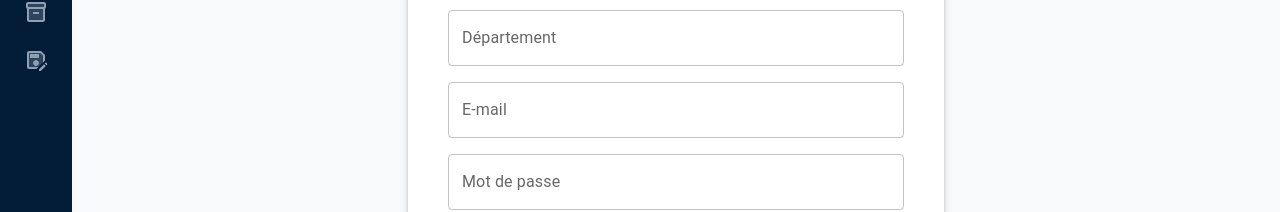
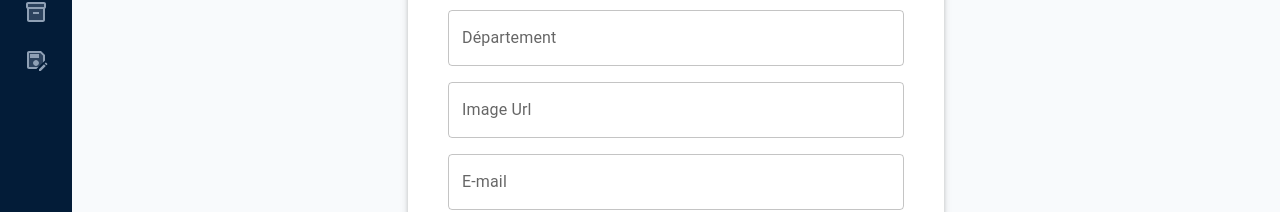
Before and after one commit to EtienneA20/FishKeeper, a Next.js app in the folder fishkeeper/: page /login in a window 1280 px wide. Both pictures are taken after a click on the button "CRÉER UN COMPTE". Shown: the part 405-617 px from the top of the page. Built offline with nearby package versions, Linux system fonts and the light colour scheme; no server answers.

Commit message:
feat: add imageUrl field to registration and login forms

```diff
--- a/fishkeeper/actions/auth.controller.ts
+++ b/fishkeeper/actions/auth.controller.ts
@@ -9,13 +9,14 @@ export interface RegisterInput {
     email: string;
     departement: string;
     password: string;
+    imageUrl: string;
 }
 
 export async function registerUser(input: RegisterInput): Promise<void> {
     const name = input.name.trim();
     const email = input.email.trim().toLowerCase();
     const departement = input.departement.trim();
-
+    const imageUrl = input.imageUrl.trim();
     if (name.length < 2 || !email.includes('@') || departement.length < 2) {
         throw new Error('Les informations du compte sont invalides.');
     }
@@ -32,6 +33,6 @@ export async function registerUser(input: RegisterInput): Promise<void> {
     const password = await hash(input.password, 12);
 
     await prisma.user.create({
-        data: { name, email, departement, password, role: EROLE.USER },
+        data: { name, email, departement, password, imageUrl, role: EROLE.USER },
     });
 }
--- a/fishkeeper/app/login/page.tsx
+++ b/fishkeeper/app/login/page.tsx
@@ -26,6 +26,7 @@ export default function LoginPage(): React.JSX.Element {
                     email: values.email,
                     departement: values.departement,
                     password: values.password,
+                    imageUrl: values.imageUrl,
                 });
             }
 
--- a/fishkeeper/components/sideBar/AppSidebar.tsx
+++ b/fishkeeper/components/sideBar/AppSidebar.tsx
@@ -16,8 +16,6 @@ import SaveAsTwoToneIcon from '@mui/icons-material/SaveAsTwoTone';
 import Inventory2TwoToneIcon from '@mui/icons-material/Inventory2TwoTone';
 import SidebarItem from './SidebarItem';
 
-const OPEN_WIDTH = '14.5rem';
-const CLOSE_WIDTH = '4.5rem';
 const SIDEBAR_STORAGE_KEY = 'sidebar_open';
 const SIDEBAR_CHANGE_EVENT = 'sidebar-preference-change';
 const NAV_ITEMS = [
--- a/fishkeeper/form/form/AuthForm.tsx
+++ b/fishkeeper/form/form/AuthForm.tsx
@@ -38,6 +38,7 @@ export default function AuthForm({
             departement: '',
             email: '',
             password: '',
+            imageUrl: '',
         },
     });
 
@@ -47,6 +48,7 @@ export default function AuthForm({
             departement: '',
             email: '',
             password: '',
+            imageUrl: '',
         });
     }, [isRegistering, reset]);
 
@@ -70,6 +72,14 @@ export default function AuthForm({
                             {...register('departement')}
                             error={Boolean(errors.departement)}
                             helperText={errors.departement?.message}
+                            fullWidth
+                            disabled={isLoading}
+                        />
+                        <TextField
+                            label="Image Url"
+                            {...register('imageUrl')}
+                            error={Boolean(errors.imageUrl)}
+                            helperText={errors.imageUrl?.message}
                             fullWidth
                             disabled={isLoading}
                         />
--- a/fishkeeper/form/schema/auth.schema.ts
+++ b/fishkeeper/form/schema/auth.schema.ts
@@ -5,6 +5,7 @@ export interface AuthFormValues {
     departement: string;
     email: string;
     password: string;
+    imageUrl: string;
 }
 
 const emailField = yup
@@ -23,6 +24,7 @@ export const loginSchema: yup.ObjectSchema<AuthFormValues> = yup.object({
     departement: yup.string().defined(),
     email: emailField,
     password: passwordField,
+    imageUrl: yup.string().defined(),
 });
 
 export const registerSchema: yup.ObjectSchema<AuthFormValues> = yup.object({
@@ -38,4 +40,5 @@ export const registerSchema: yup.ObjectSchema<AuthFormValues> = yup.object({
         .min(2, 'Le département doit contenir au moins 2 caractères.'),
     email: emailField,
     password: passwordField,
+    imageUrl: yup.string().defined(),
 });
```
